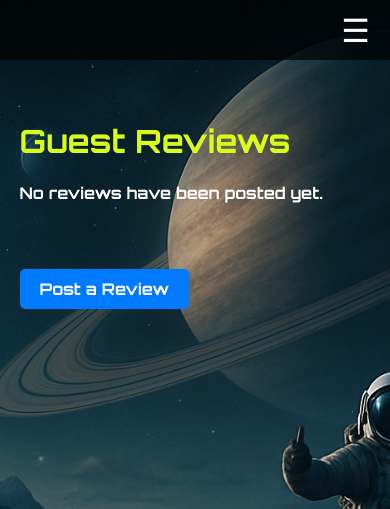
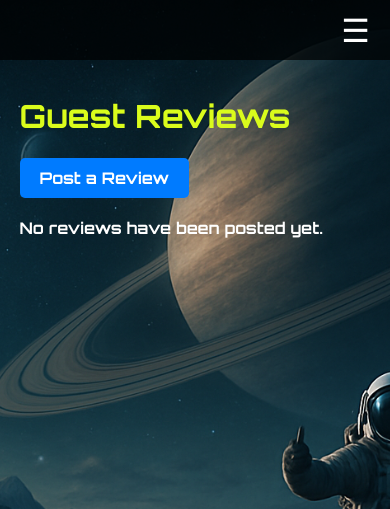
Before and after one commit to ccrd1711/space_shack, a Django app: page /reviews/ in a window 390 px wide. Shown: the top 509 px of the page. Run offline with Django 4.2, Linux system fonts and the light colour scheme; the visitor is signed in with stand-in values (Sample User, id 1); data that the repository does not hold is empty.

Commit message:
Further media query styling including spacing on reviews, rearranging the post review button as gets pushed off in redesign

```diff
--- a/reviews/templates/reviews/review_list.html
+++ b/reviews/templates/reviews/review_list.html
@@ -7,6 +7,12 @@
 {% block content %}
     <div class="review-list-page">
         <h1>Guest Reviews</h1>
+
+        {% if user.is_authenticated %}
+            <div class="add-review">
+                <a href="{% url 'add_review' %}" class="btn">Post a Review</a>
+            </div>
+        {% endif %}
 
         {% if reviews %}
             <div class="review-list">
@@ -33,12 +39,6 @@
         {% else %}
             <p>No reviews have been posted yet.</p>
         {% endif %}
-
-        {% if user.is_authenticated %}
-            <div class="add-review">
-                <a href="{% url 'add_review' %}" class="btn">Post a Review</a>
-            </div>
-        {% endif %}
     </div>
 {% endblock %}
 
--- a/static/css/style.css
+++ b/static/css/style.css
@@ -278,7 +278,6 @@
 
 .review-list-page .add-review {
     margin-bottom: 20px;
-    padding-top: 50px;
 }
 
 .review-list-page .btn {
@@ -297,7 +296,7 @@
 }
 
 .review-list-page .review-list {
-    margin-top: 100px;
+    margin-top: 40px;
 }
 
 .review-list-page .review-item {
@@ -556,6 +555,11 @@
     footer {
         padding: 0px;
     }
+
+    .review-list-page h1 {
+        padding-top: 75px;
+    }
+
 }
 
 @media (max-width: 424px) {
```
